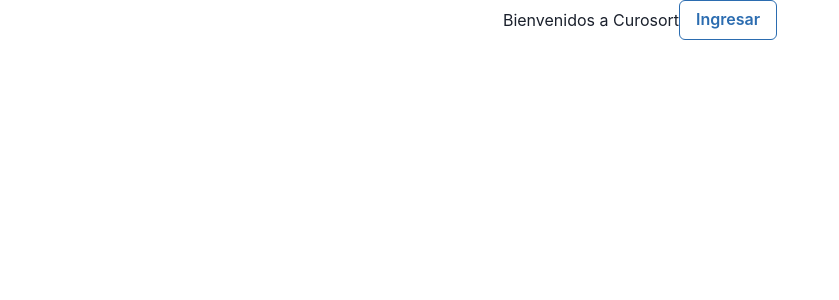
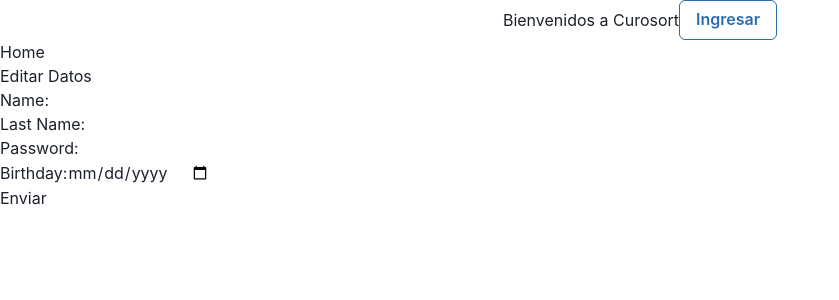
Before and after one commit to FacundoAylan/CurSort, a React (Create React App) app in the folder Client/: page /disable in a window 1280 px wide. Shown: the top 300 px of the page, without its empty margins (0-839 px from the left). Built offline with nearby package versions, Linux system fonts and the light colour scheme.

Commit message:
componente edit

```diff
--- a/Client/src/App.js
+++ b/Client/src/App.js
@@ -4,6 +4,7 @@ import { Route} from "react-router-dom";
 import Form from './Component/Form/Form'
 import Load from './Component/load/load'
 import Detalle from './Component/detalle/detalle';
+import Profile from './Component/Profile/Profile';
 
 function App() {
   return (
@@ -12,6 +13,7 @@ function App() {
       <Route path="/home" component={Home} />
       <Route path="/crear" component={Form} />
       <Route path="/detalle" component={Detalle} />
+      <Route path="/disable/" component={Profile}/>
     </>
 )}
 
--- a/Client/src/Component/Profile/Profile.js
+++ b/Client/src/Component/Profile/Profile.js
@@ -1,30 +1,157 @@
 import React from "react";
 import { useAuth0 } from "@auth0/auth0-react";
-import { Button } from "@chakra-ui/react";
+import { useState } from "react";
+import { Link, useHistory } from "react-router-dom";
+//import { useDispatch, useSelector } from "react-redux";
+//import { editUsers } from "../../Redux/actions";
+import './profile.css'
+
+
+function validate(input){
+  let errors={};
+
+  if(!input.name){
+      errors.name = 'El nombre es requerido'
+  }
+  if(!input.lastname){
+      errors.lastname = 'El apellido es requerido'
+  }
+  if(!input.password){
+      errors.password = 'Elegir una contraseña valida'
+
+  }
+  if(!input.birthday){
+      errors.birthday = 'Elije una fecha valida'
+  }
+
+  return errors;
+}
 
 
 const Profile = () => {
    const {user} = useAuth0()
+   const [errors, setErrors] = useState({});
+   //const dispatch = useDispatch()
+   const history = useHistory()
+   //const users = useSelector((state)=> state.users)
+   const [input, setInput] = useState({
+    name: "",
+    lastname:"",
+    password:"",
+    birthday: "",
 
-  return (
-    <div>
-      {/* <img src={user.picture}alt='imagen' /> */}
-      {/* <h2>Nombre: {user.name}</h2>
-      {user.email_verified === true ?<h3>Verificado</h3>:<button>actualizar perfil</button>} */}
-    </div>
+})
+
+/* function handleSubmit(e){
+  e.preventDefault()
+  dispatch(editUsers(input))
+  alert("Usuario actualizado con Exito🚀🙌")
+  setInput({
+      name: "",
+      lastname: "",
+      password:"",
+      birthday: "",
+  })
+  history.push('/home')
+} */
+
+
+
+
+
+function handleChange(e){
+  setInput({
+      ...input,
+      [e.target.name] : e.target.value
+  })
+  setErrors(validate({
+      ...input,
+      [e.target.name]: e.target.value
+  }))
+
+}
+
+
+
+
+   return (
+    <div className="formEdit">
+        <div>
+          <Link to="/home">
+            <button className="home">Home</button>
+          </Link>
+        </div>
+        <h1 className="title">Editar Datos</h1>
+        <form /* onSubmit={(e) => handleSubmit(e)} className='formularioTotal' */>
+        <div>
+            <label className="titleform">Name:</label>
+            <input
+              type="text"
+              value={input.name}
+              name="name"
+              onChange={handleChange}
+              required
+            />
+            <strong className="err">{errors.name}</strong>
+        </div>
+        <div>
+            <label className="titleform">Last Name:</label>
+            <input
+              type="text"
+              value={input.name}
+              name="lastname"
+              onChange={handleChange}
+              required
+            />
+            <strong className="err">{errors.lastname}</strong>
+        </div>
+        <div>
+            <label className="titleform">Password:</label>
+            <input
+              type="number"
+              value={input.name}
+              name="password"
+              onChange={handleChange}
+              required
+            />
+            <strong className="err">{errors.password}</strong>
+        </div>
+        <div>
+            <label className="titleform">Birthday:</label>
+            <input
+              type="date"
+              value={input.name}
+              name="birthday"
+              onChange={handleChange}
+              required
+            />
+            <strong className="err">{errors.birthday}</strong>
+        </div>
+        <button
+            disabled={
+              errors.name ||
+              errors.lastname ||
+              errors.password ||
+              errors.birthday
+            }
+            className="boton"
+            type="submit"
+          >
+            Enviar
+          </button>
+
+
+
+
+
+        </form>
+  </div>
 
   );
 };
 
-export default Profile;
 
-// email: "swistoniukpablo@gmail.com";
-// email_verified: true;
-// family_name: "Swistoniuk";
-// given_name: "Pablo";
-// locale: "es-419";
-// name: "Pablo Swistoniuk";
-// nickname: "swistoniukpablo";
-// picture: "https://lh3.googleusercontent.com/a/ALm5wu1EQf9HP_lTr6NHAURcqeMzf57iOkBcKFmwjDYS=s96-c";
-// sub: "google-oauth2|105952523446250351908";
-// updated_at: "2022-12-04T19:16:00.216Z";
+
+
+
+export default Profile
--- a/Client/src/Component/home/home.js
+++ b/Client/src/Component/home/home.js
@@ -3,6 +3,8 @@ import { Grid, GridItem, Container, Box, Center } from "@chakra-ui/react";
 import Cards from "../Card/Card";
 import NavBar from "../navBar/navBar";
 import Paginado from '../paginado/paginado'
+import { Link } from "react-router-dom";
+import { Button } from "@chakra-ui/react";
 // importo el json desde la api
 var data = require("./api.json");
 
@@ -11,6 +13,9 @@ function Home() {
   return (
     <Container maxW="100%" h="100%" border="1px" p="0">
       <Box background="#4FD1C5" maxW="100%" h="10%">
+        <Link to='/disable/'>
+          <Button>Profile</Button>
+        </Link>
         <NavBar />
       </Box>
       <Box h="100%" maxW="100%">
```
Also changed, not shown: Client/package.json (+7 -2 lines), Client/src/Redux/actions/index.js (+10 -0 lines), Client/src/Redux/reducer/index.js (+20 -0 lines), Client/src/Component/Profile/profile.css (added).
